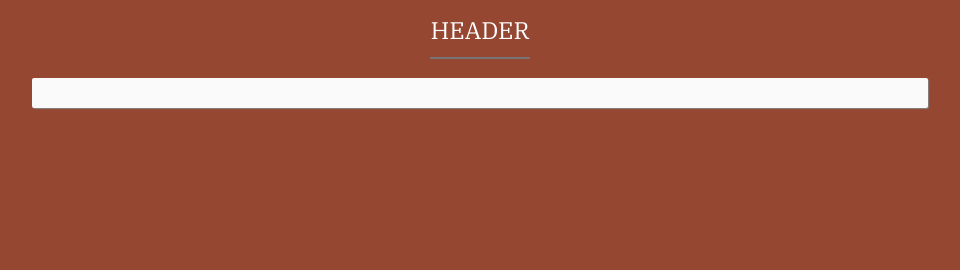
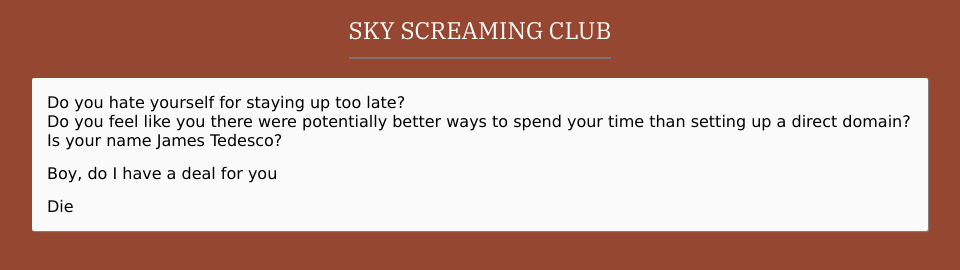
Before and after one commit to 13rilliant/SkyScreamingClub, a plain HTML site: page index.html in a window 1280 px wide. Shown: the whole page, without its empty margins (160-1120 px from the left). Drawn offline with Linux system fonts and the light colour scheme.

Commit message:
Basic text like a basic human

```diff
--- a/index.html
+++ b/index.html
@@ -3,7 +3,7 @@
 
 <head>
     <meta charset="utf-8">
-    <title>Title</title>
+    <title>Sky Screaming Club</title>
     <link href="https://fonts.googleapis.com/css?family=IBM+Plex+Serif" rel="stylesheet">
     <meta name="viewport" content="width=device-width, initial-scale=1">
     <meta name="description" content="This is the repository for all the websites I've made.">
@@ -13,13 +13,22 @@
 <body>
     <div class="header aligner">
         <a href="index.html" class="domain-info">
-            <h1 class="domain-name aligner-item">Header</h1>
+            <h1 class="domain-name aligner-item">Sky Screaming Club</h1>
         </a>
     </div>
     </div>
     <div class="content">
         <div class="paragraph-block">
-
+            Do you hate yourself for staying up too late?
+            <br>
+            Do you feel like you there were potentially better ways to spend your
+            time than setting up a direct domain?
+            <br>
+            Is your name James Tedesco?
+            <p></p>
+            Boy, do I have a deal for you
+            <p></p>
+            Die
         </div>
     </div>
 </body>
--- a/stylesheet.css
+++ b/stylesheet.css
@@ -66,7 +66,7 @@ ul {
 	position: relative;
 	margin: 0 15%;
 	margin-bottom: 15px;
-	transition: margin .2s ease;
+	transition: width .2s ease;
 }
 
 @media screen and (max-width: 564px) {
```
